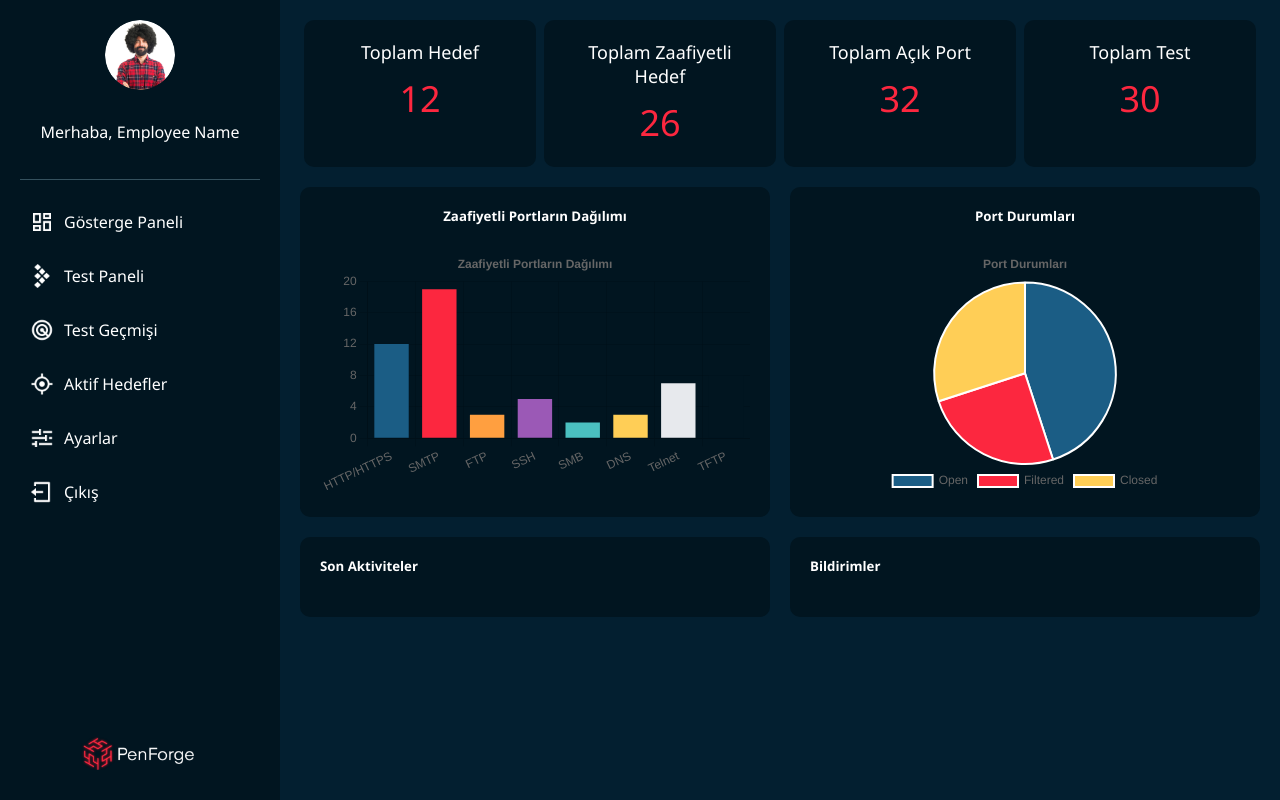
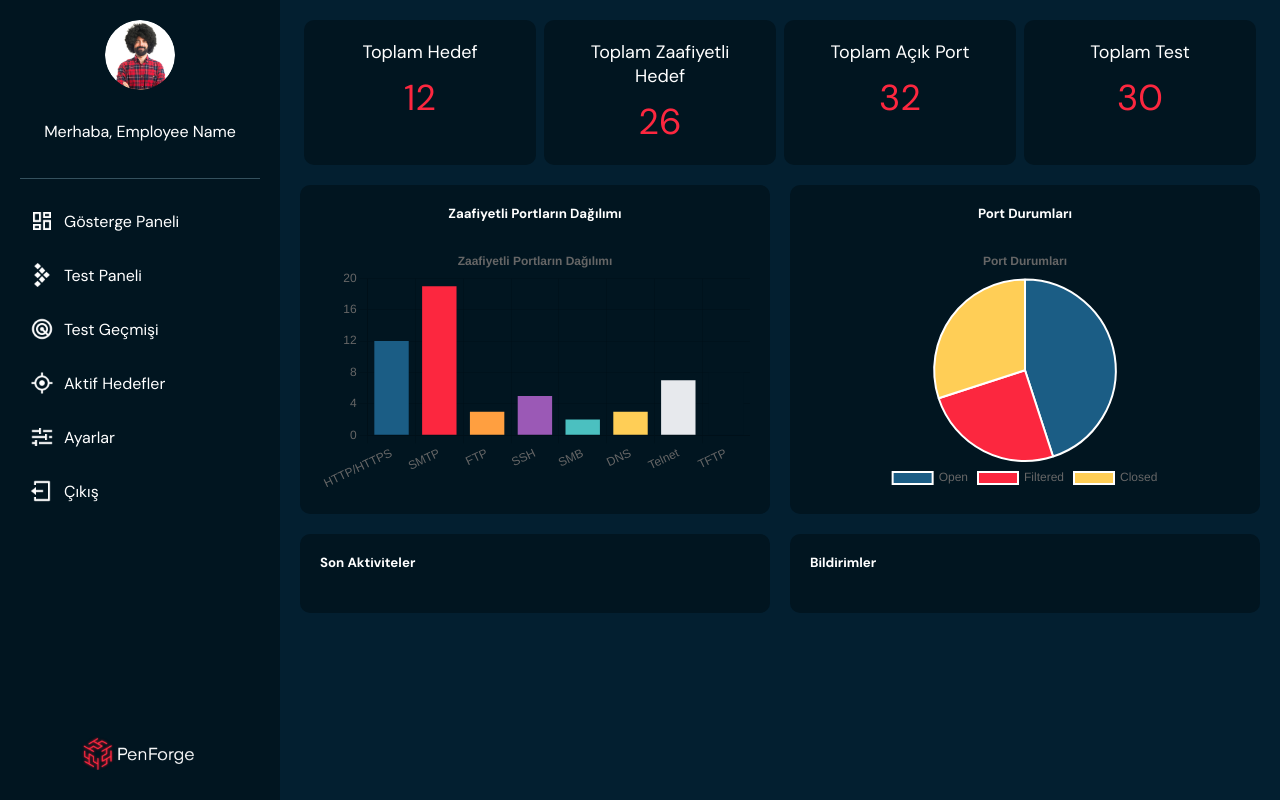
Before and after one commit to ordersixtyfix/PenForge, an Electron app: page PenForge_Frontend/src/app/home/homepage.html in a window 1280 px wide. Drawn offline with nearby package versions, Linux system fonts and the light colour scheme.

Commit message:
home page font fix

```diff
--- a/PenForge_Frontend/src/app/home/homepage.css
+++ b/PenForge_Frontend/src/app/home/homepage.css
@@ -1,6 +1,6 @@
 body {
     margin: 0;
-    font-family: 'Segoe UI', Tahoma, Geneva, Verdana, sans-serif;
+    font-family: "DM Sans", sans-serif;
     background-color: #031F30;
     color: white;
 }
--- a/PenForge_Frontend/src/app/home/homepage.html
+++ b/PenForge_Frontend/src/app/home/homepage.html
@@ -2,6 +2,9 @@
 <html lang="tr">
 <head>
     <meta charset="UTF-8">
+    <link rel="preconnect" href="https://fonts.googleapis.com">
+    <link rel="preconnect" href="https://fonts.gstatic.com" crossorigin>
+    <link href="https://fonts.googleapis.com/css2?family=DM+Sans:ital,opsz,wght@0,9..40,100..1000;1,9..40,100..1000&display=swap" rel="stylesheet">
     <meta name="viewport" content="width=device-width, initial-scale=1.0">
     <link rel="stylesheet" href="homepage.css">
     <title>PenForge Kullanıcı Paneli</title>
--- a/PenForge_Frontend/src/app/test-builder/test-builder.css
+++ b/PenForge_Frontend/src/app/test-builder/test-builder.css
@@ -38,6 +38,10 @@ body {
     color: #FFFFFF;
     background-color: #06263a;
     height: calc(100vh - 100px);
+}
+
+html{
+    font-family: "DM Sans", sans-serif;
 }
 
 /* Input Styles */
```
